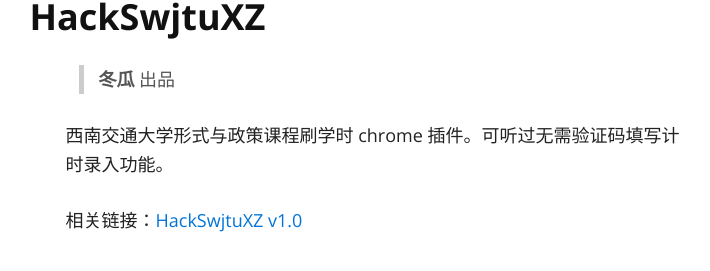
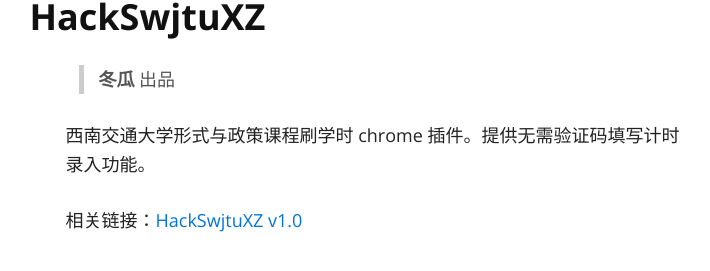
Before and after one commit to HackSwjtu/HackToolsBox, a Jekyll site: the page built from index.md, in a window 1280 px wide and 900 px high, scrolled down 2401 px. Shown: the part 575-846 px from the top of the window, without its empty margins (262-972 px from the left). Built offline with Jekyll 4.4.1, drawn with Linux system fonts in a browser that asks for light colours; nearby versions of some CDN libraries; our own code applies the rules of GitHub Pages for plain Markdown files.

Commit message:
修改文案

```diff
--- a/index.md
+++ b/index.md
@@ -49,6 +49,6 @@
 
 > **冬瓜** 出品
 
-西南交通大学形式与政策课程刷学时 chrome 插件。可听过无需验证码填写计时录入功能。
+西南交通大学形式与政策课程刷学时 chrome 插件。提供无需验证码填写计时录入功能。
 
 相关链接：[HackSwjtuXZ v1.0](https://github.com/HackSwjtu/HackSwjtuXZ)
```
